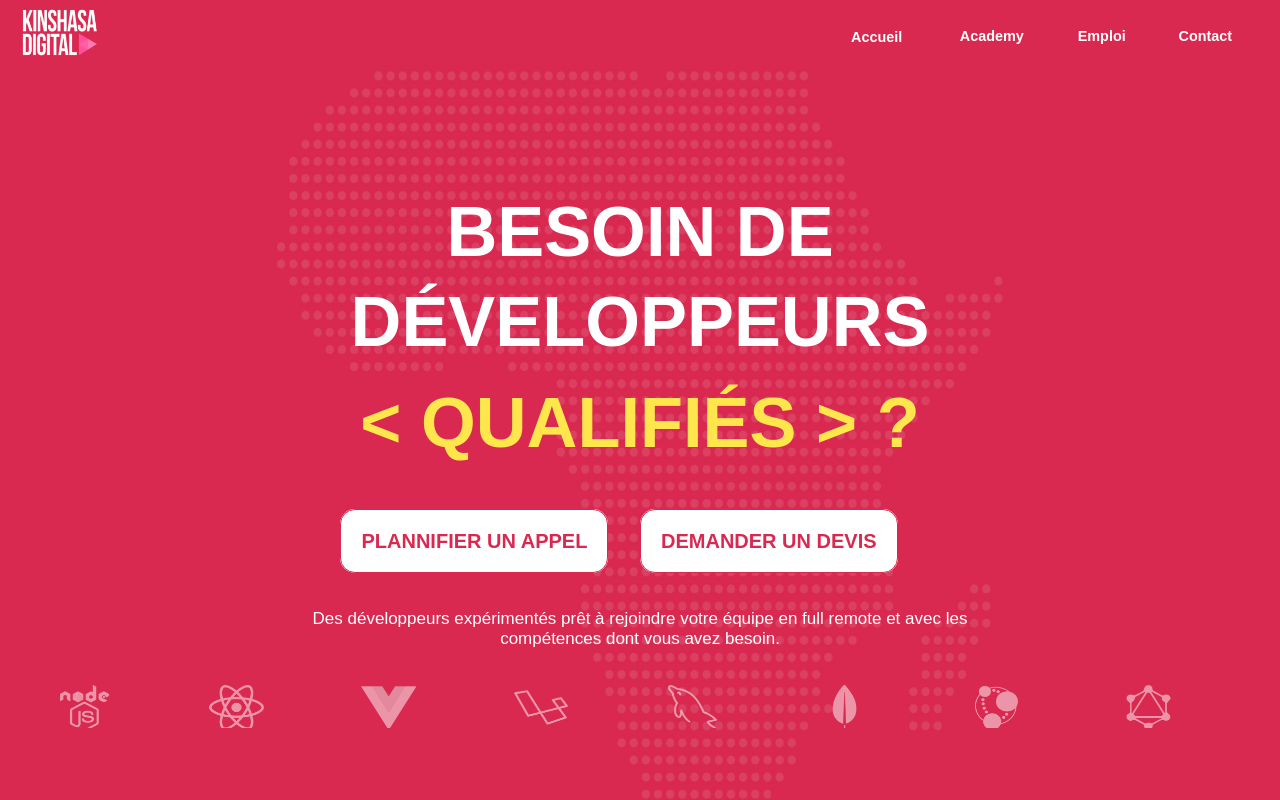
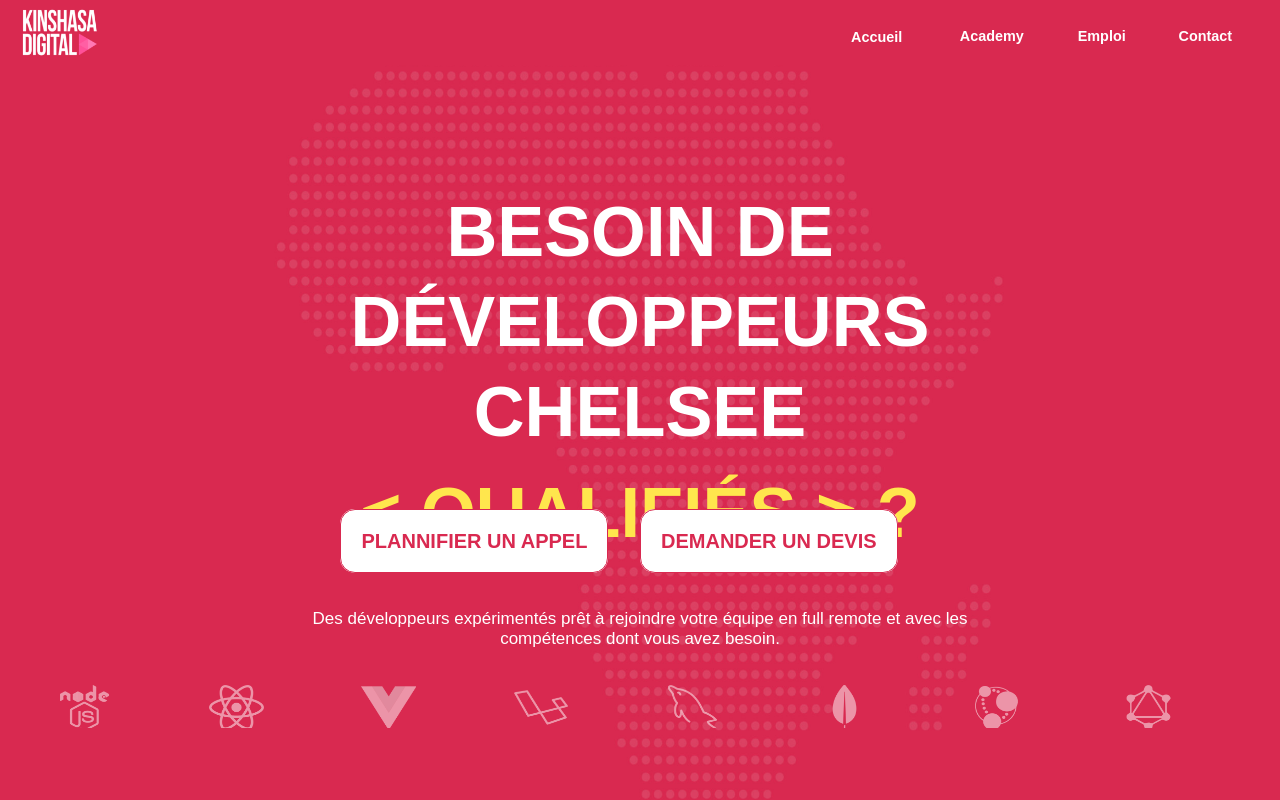
Before and after one commit to shinyBoy21/Kinshasa-Digital, a plain HTML site: page KD.html in a window 1280 px wide. Shown: the top 800 px of the page. Drawn offline with Linux system fonts and the light colour scheme; a web font is replaced by a local one.

Commit message:
fourth commit

```diff
--- a/KD.html
+++ b/KD.html
@@ -29,7 +29,7 @@
 		</header>
 
 		<div class="nose">
-			<div class="nose1"><h1>besoin de développeurs <span><br/>&lt; qualifiés &gt; ?</span></h1></div>
+			<div class="nose1"><h1>besoin de développeurs CHELSEE <span><br/>&lt; qualifiés &gt; ?</span></h1></div>
 
 			<div class="nose2">
 				<div class="nose2a"><a href="https://calendly.com/thomasstrouvens/kinshasadigital?month=2021-02">PLANNIFIER UN APPEL</a></div>
```
